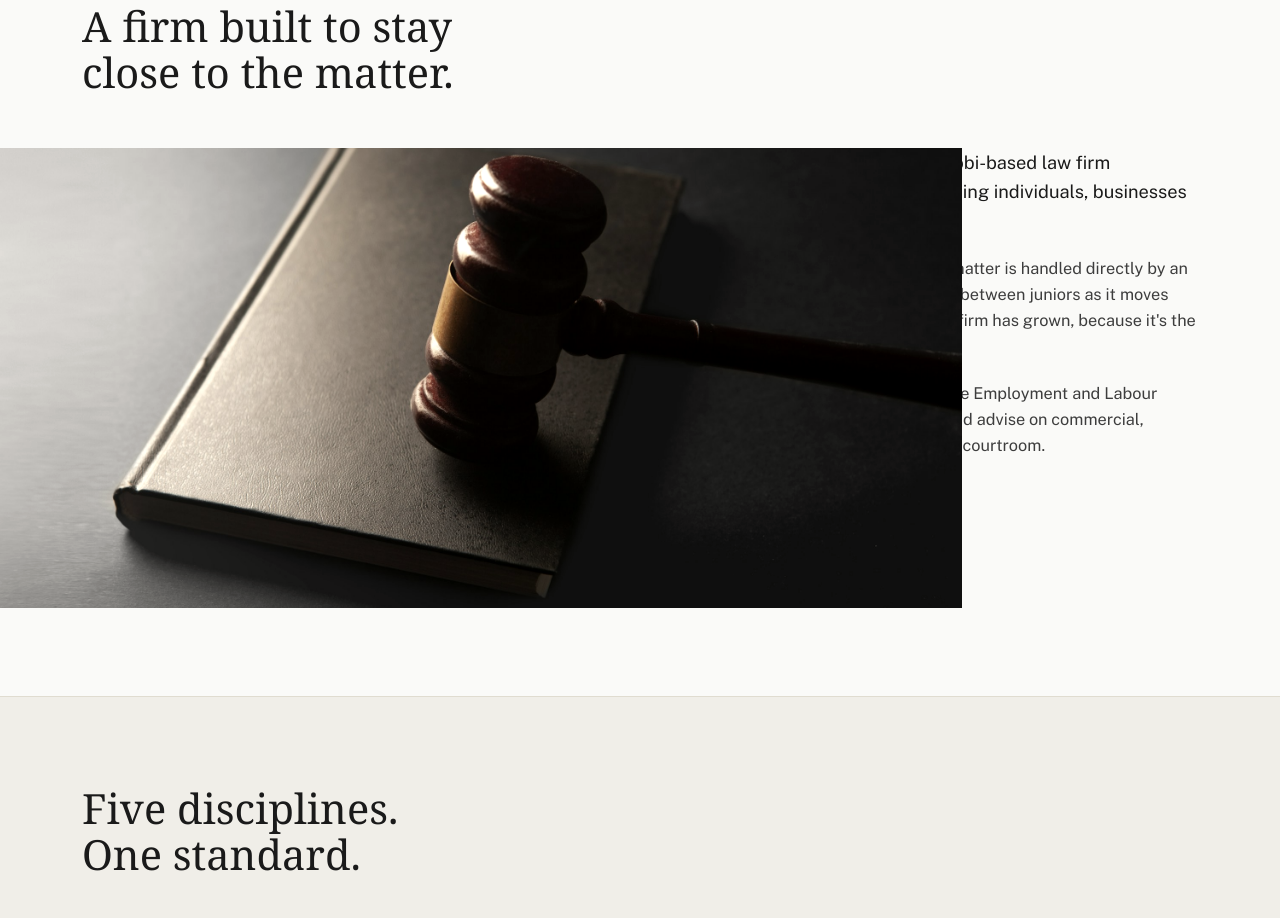
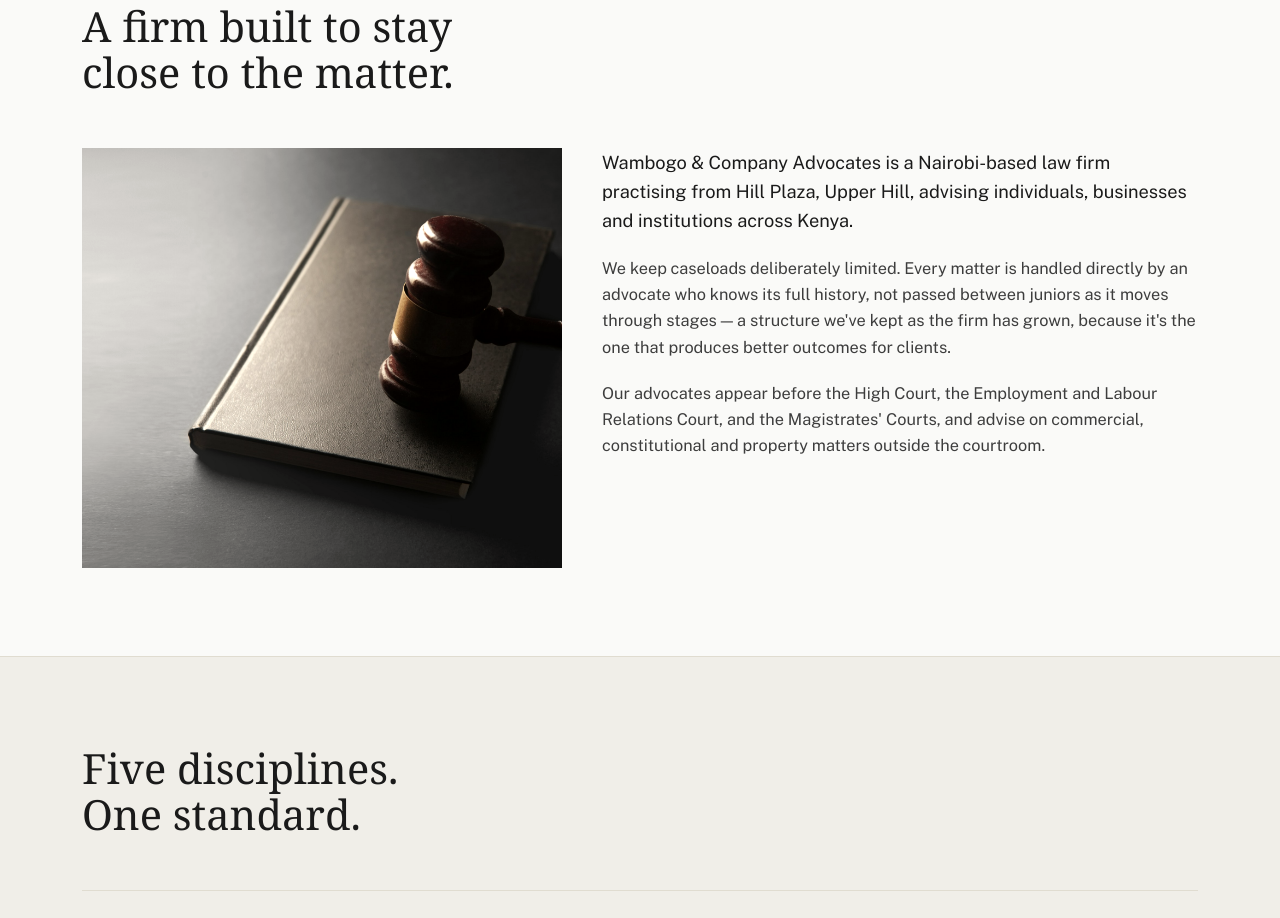
Before and after one commit to aurumconcierge4-dotcom/Wambogo-and-company-advocates-, a plain HTML site: page index.html in a window 1280 px wide. Shown: the part 812-1730 px from the top of the page. Drawn offline with nearby package versions, Linux system fonts and the light colour scheme; a web font is replaced by a local one.

Commit message:
Fix desktop layout overlap from full-bleed image

```diff
--- a/index.html
+++ b/index.html
@@ -374,17 +374,23 @@ h1, h2, h3, .hero-v2-title, .practice-name, .team-name, .mark, .btn-v2-primary,
 }
 
 .about-body{ grid-template-columns:1fr !important; }
-.about-image{
-  margin-bottom:32px;
-  margin-left:calc(-50vw + 50%);
-  margin-right:calc(-50vw + 50%);
-  width:100vw;
+@media (max-width:760px){
+  .about-image{
+    margin-bottom:32px;
+    margin-left:calc(-50vw + 50%);
+    margin-right:calc(-50vw + 50%);
+    width:100vw;
+  }
 }
 .about-image img{
   width:100%; max-width:none; height:460px; object-fit:cover;
   filter:grayscale(0.3) sepia(0.08) contrast(1.05);
   border:none;
   display:block;
+}
+@media (min-width:761px){
+  .about-image{ margin-bottom:0; }
+  .about-image img{ height:100%; min-height:420px; }
 }
 @media (min-width:761px){
   .about-body{ grid-template-columns:480px 1fr !important; gap:40px; }
```
